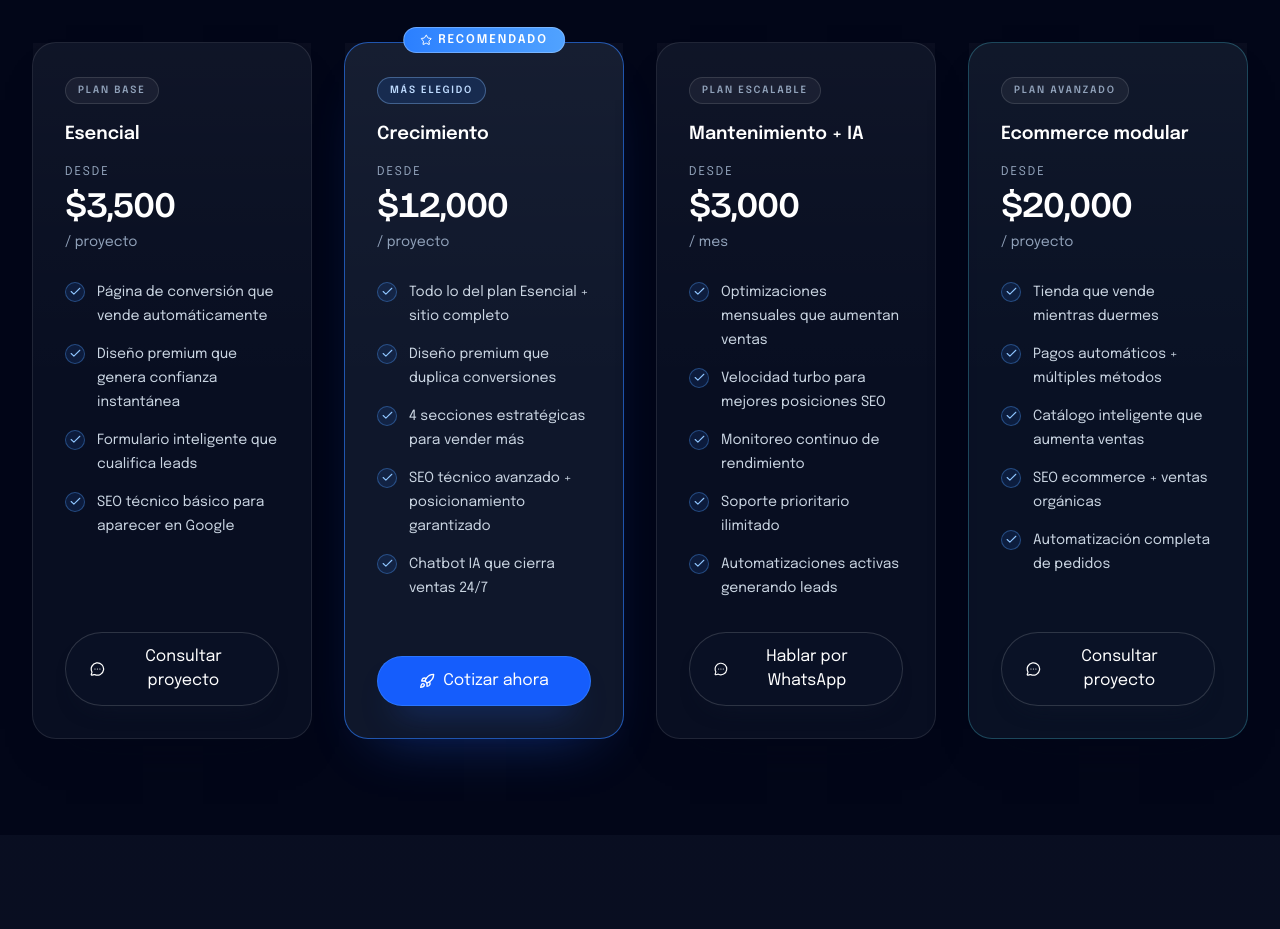
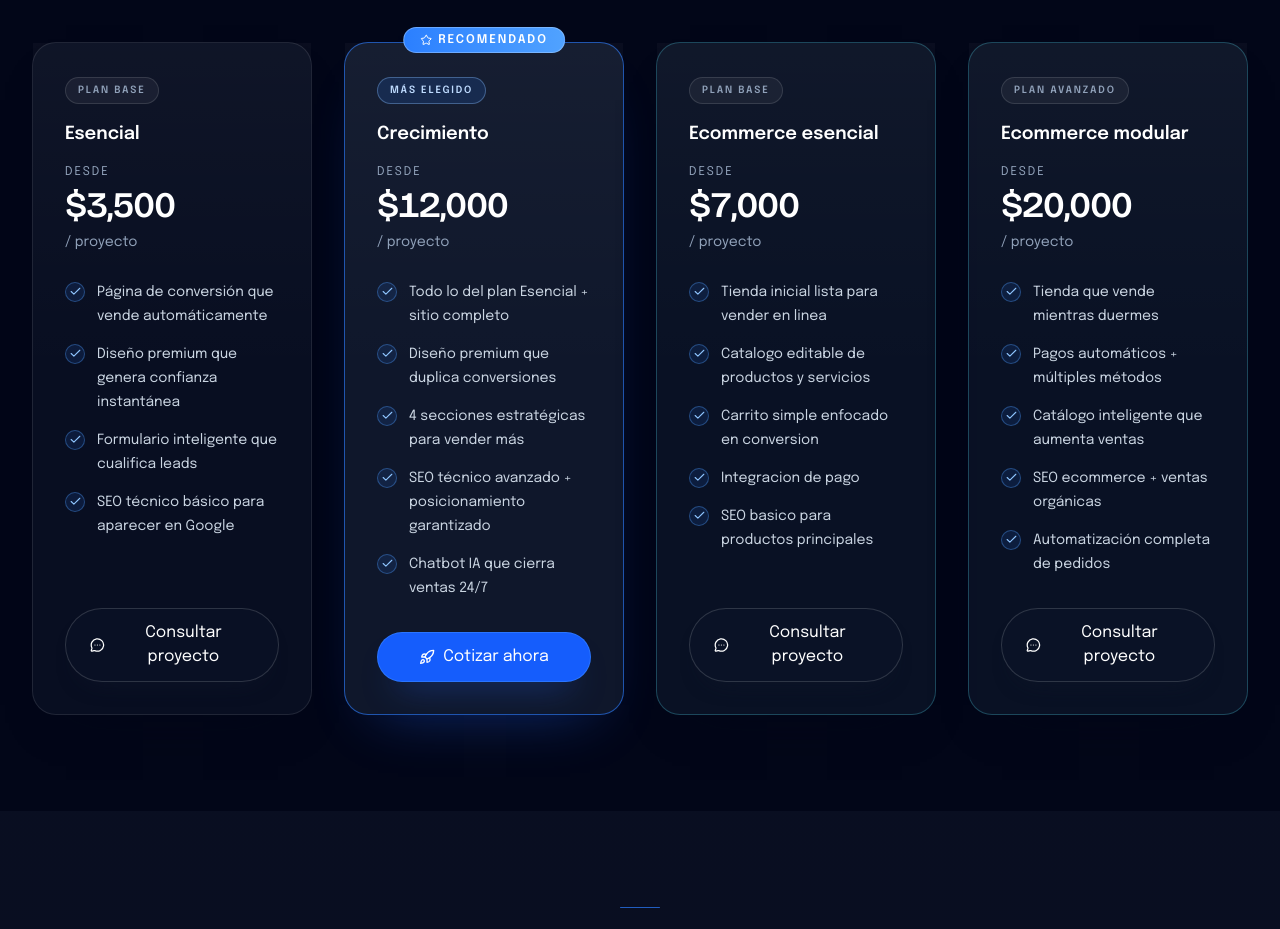
Before and after one commit to FeMizo/AionSite, a Next.js app: page / in a window 1280 px wide. Shown: the part 5320-6249 px from the top of the page. Built offline with nearby package versions, Linux system fonts and the light colour scheme; no server answers.

Commit message:
Replace maintenance plan with ecommerce plan

```diff
--- a/src/cms/default-content.ts
+++ b/src/cms/default-content.ts
@@ -189,13 +189,15 @@ export const defaultCmsContent: CmsContent = {
           recommended: true,
         },
         {
-          name: "Mantenimiento mensual",
-          price: "Desde $3,000/mes",
+          name: "Ecommerce esencial",
+          price: "Desde $7,000",
           features: [
-            "Actualizaciones mensuales",
-            "Optimización de velocidad",
-            "Soporte prioritario",
-            "Reportes de rendimiento",
+            "Tienda inicial lista para vender en linea",
+            "Catalogo editable de productos y servicios",
+            "Carrito simple enfocado en conversion",
+            "Integracion de pago",
+            "SEO basico para productos principales",
+            "Capacitacion para administrar pedidos",
           ],
           recommended: false,
         },
--- a/src/data/cms/site-content.json
+++ b/src/data/cms/site-content.json
@@ -306,15 +306,15 @@
           "recommended": true
         },
         {
-          "name": "Mantenimiento + IA",
-          "price": "Desde $3,000/mes",
+          "name": "Ecommerce esencial",
+          "price": "Desde $7,000",
           "features": [
-            "Optimizaciones mensuales que aumentan ventas",
-            "Velocidad turbo para mejores posiciones SEO",
-            "Monitoreo continuo de rendimiento",
-            "Soporte prioritario ilimitado",
-            "Automatizaciones activas generando leads",
-            "Reportes semanales de crecimiento"
+            "Tienda inicial lista para vender en linea",
+            "Catalogo editable de productos y servicios",
+            "Carrito simple enfocado en conversion",
+            "Integracion de pago",
+            "SEO basico para productos principales",
+            "Capacitacion para administrar pedidos"
           ],
           "recommended": false
         },
```
